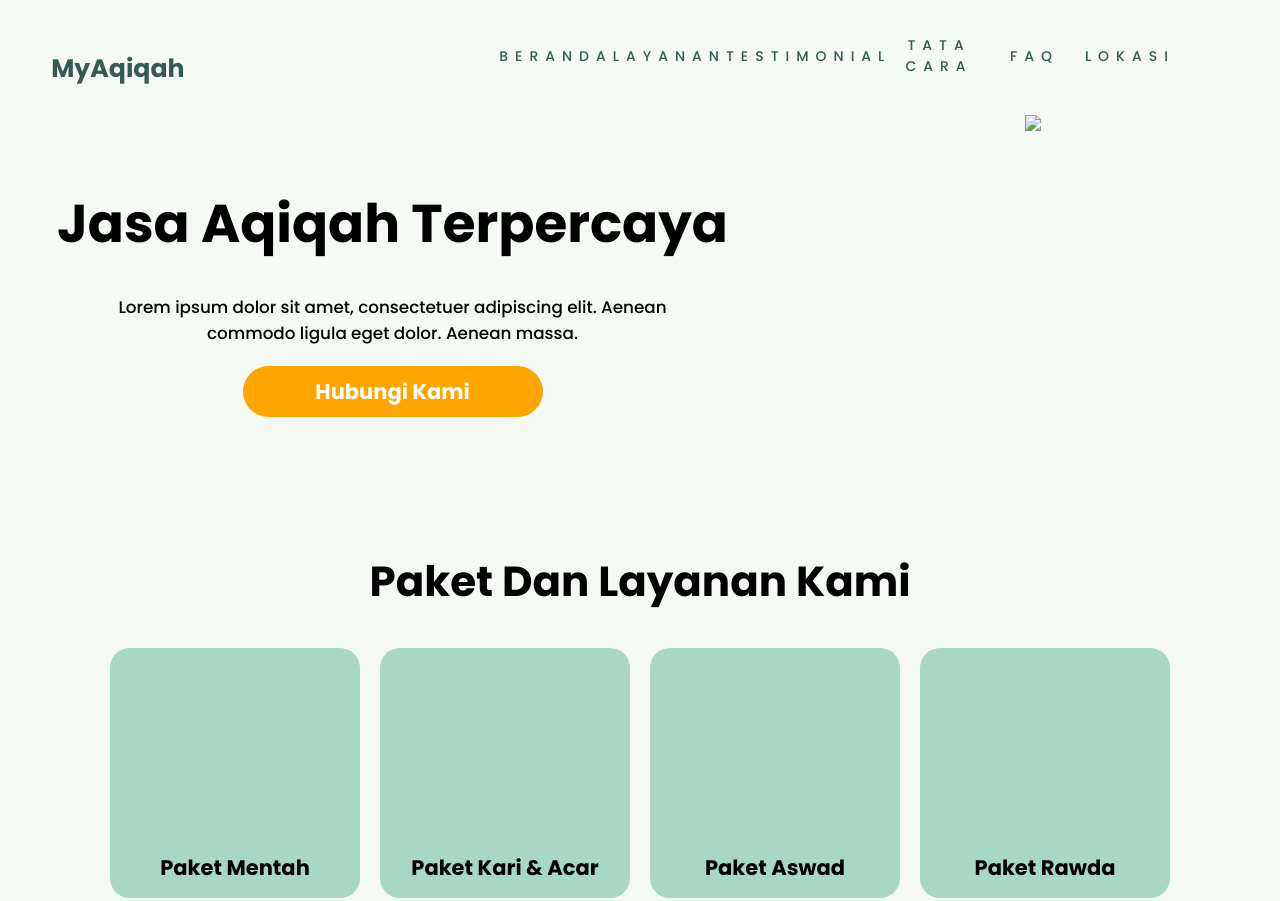
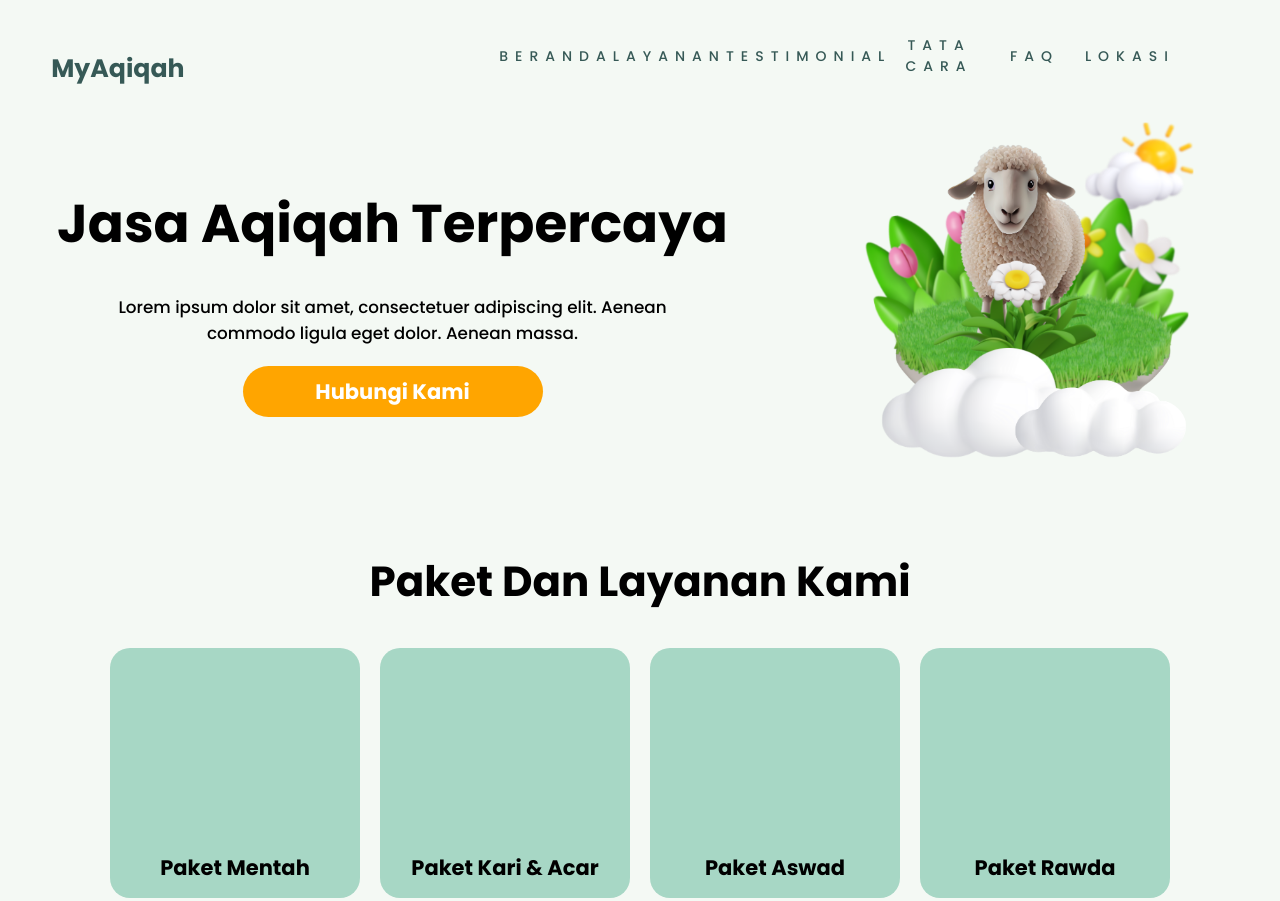
Before and after one commit to Ahmofiz/MyaqiqahTest, a plain HTML site: page index.html in a window 1280 px wide. Shown: the top 901 px of the page. Drawn offline with Linux system fonts and the light colour scheme; the site is published under a folder, as on GitHub Pages, so addresses that start at the root find nothing.

Commit message:
image hero

```diff
--- a/index.html
+++ b/index.html
@@ -39,7 +39,7 @@
     <section id="hero">
         <div class="hero container">
             <div class="hero-image">
-                <img src="/image/hero.png">
+                <img src="image/hero.png">
             </div>
             <div class="hero-text">
                 <h1 class="section-title">Jasa Aqiqah Terpercaya</h1>
```
